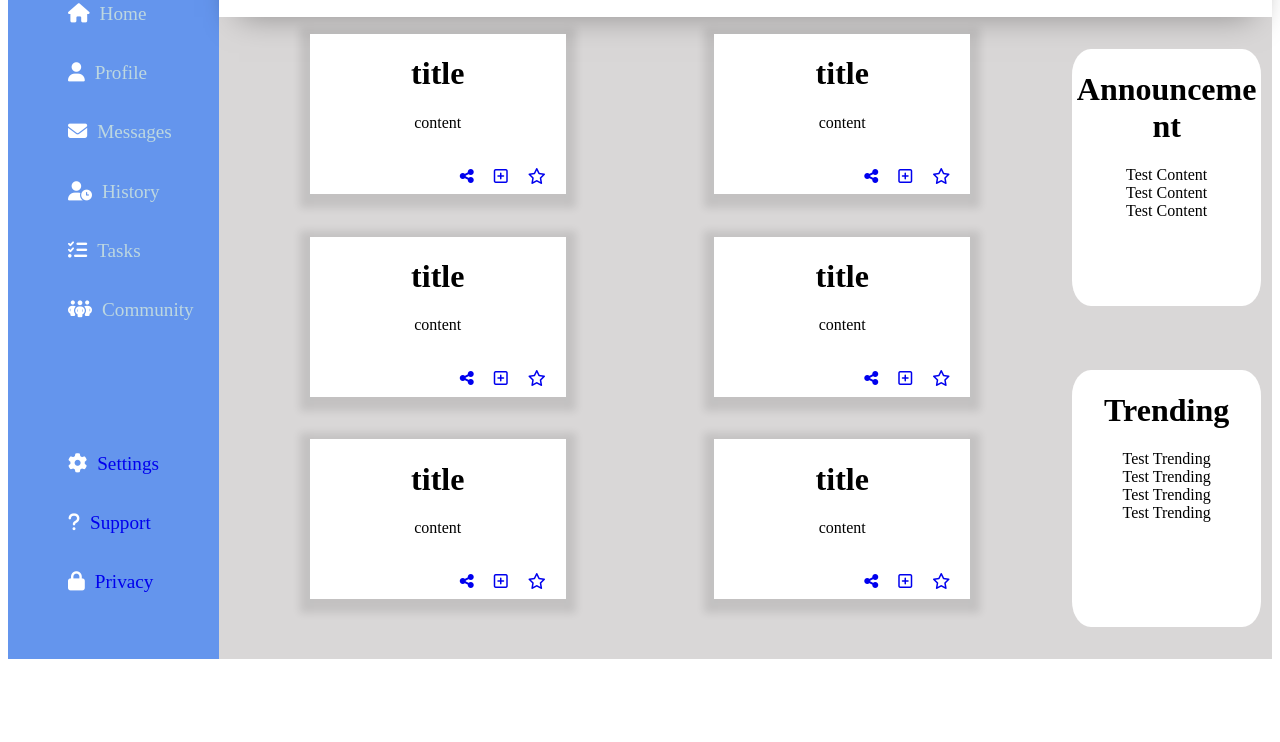
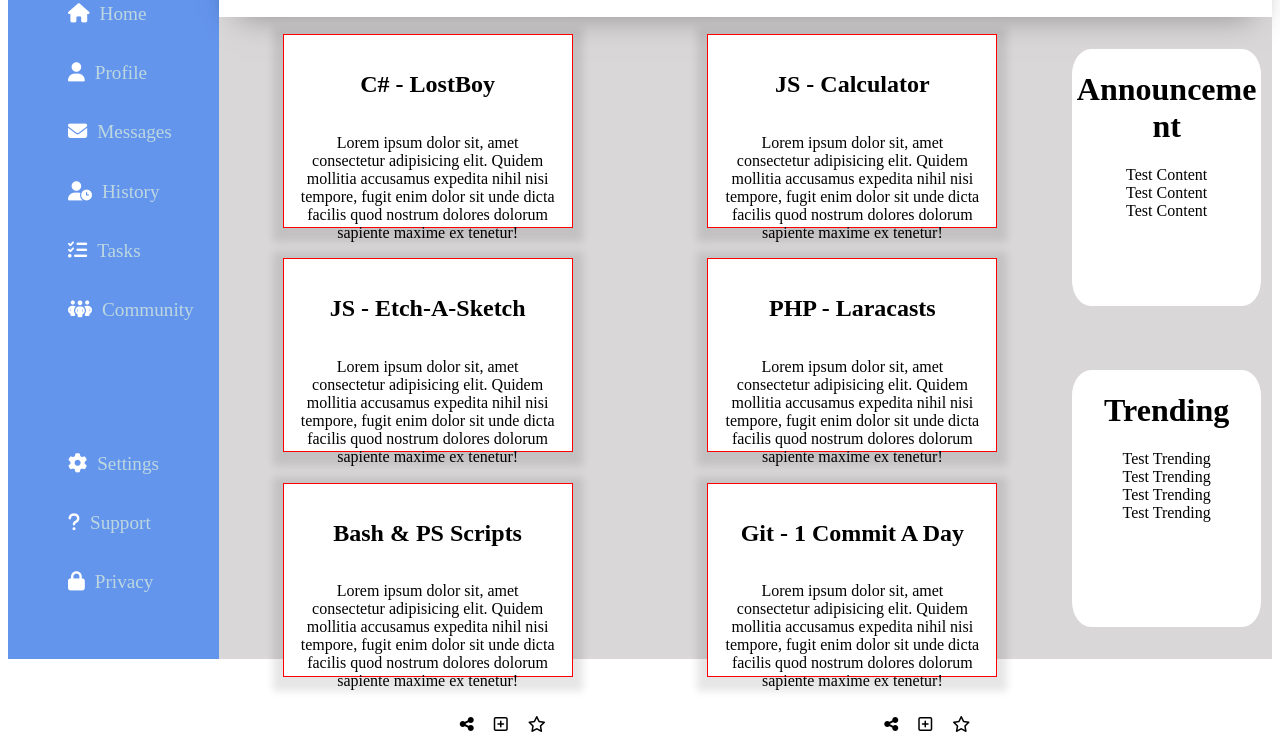
Before and after one commit to 13011brett/admin-dashboard, a plain HTML site: page index.html in a window 1280 px wide. Shown: the part 149-891 px from the top of the page. Before the commit the page ends 816 px from the top, so only its background shows below. Drawn offline with Linux system fonts and the light colour scheme.

Commit message:
Cards are more filled to show work done.

```diff
--- a/index.html
+++ b/index.html
@@ -27,9 +27,9 @@
                         <li><i class="fa-solid fa-people-group"></i><a class="option_a" href="#">Community</a></li>
                     </ul>
                     <ul>
-                        <li><i class="fa-solid fa-gear"></i><a href="#">Settings</a></li>
-                        <li><i class="fa-solid fa-question"></i><a href="#">Support</a></li>
-                        <li><i class="fa-solid fa-lock"></i><a href="#">Privacy</a></li>
+                        <li><i class="fa-solid fa-gear"></i><a class="option_a" href="#">Settings</a></li>
+                        <li><i class="fa-solid fa-question"></i><a class="option_a" href="#">Support</a></li>
+                        <li><i class="fa-solid fa-lock"></i><a class="option_a" href="#">Privacy</a></li>
                     </ul>
                 </div>
                 <div class="help-menu">
@@ -62,92 +62,92 @@
         <div class="main-content">
             <div class="projects">
                 <div class="card-project">
-                    <h1>title</h1>
-                    <p>content</p>
+                    <h2>C# - LostBoy</h2>
+                    <p>Lorem ipsum dolor sit, amet consectetur adipisicing elit. Quidem mollitia accusamus expedita nihil nisi tempore, fugit enim dolor sit unde dicta facilis quod nostrum dolores dolorum sapiente maxime ex tenetur!</p>
                     <div class="card_buttons">
                         <a href="#">
-                            <i class="fa-solid fa-share-nodes"></i>
+                            <i class="card-clickies fa-solid fa-share-nodes"></i>
                         </a>
                         <a href="#">
-                            <i class="fa-regular fa-square-plus"></i>
+                            <i class="card-clickies fa-regular fa-square-plus"></i>
                         </a>
                         <a href="#">
-                            <i class="fa-regular fa-star"></i>
+                            <i class="card-clickies fa-regular fa-star"></i>
                         </a>
                     </div>
                 </div>
                 <div class="card-project">
-                    <h1>title</h1>
-                    <p>content</p>
+                    <h2>JS - Calculator</h2>
+                    <p>Lorem ipsum dolor sit, amet consectetur adipisicing elit. Quidem mollitia accusamus expedita nihil nisi tempore, fugit enim dolor sit unde dicta facilis quod nostrum dolores dolorum sapiente maxime ex tenetur!</p>
                     <div class="card_buttons">
                         <a href="#">
-                            <i class="fa-solid fa-share-nodes"></i>
+                            <i class="card-clickies fa-solid fa-share-nodes"></i>
                         </a>
                         <a href="#">
-                            <i class="fa-regular fa-square-plus"></i>
+                            <i class="card-clickies fa-regular fa-square-plus"></i>
                         </a>
                         <a href="#">
-                            <i class="fa-regular fa-star"></i>
+                            <i class="card-clickies fa-regular fa-star"></i>
                         </a>
                     </div>
                 </div>
                 <div class="card-project">
-                    <h1>title</h1>
-                    <p>content</p>
+                    <h2>JS - Etch-A-Sketch</h2>
+                    <p>Lorem ipsum dolor sit, amet consectetur adipisicing elit. Quidem mollitia accusamus expedita nihil nisi tempore, fugit enim dolor sit unde dicta facilis quod nostrum dolores dolorum sapiente maxime ex tenetur!</p>
                     <div class="card_buttons">
                         <a href="#">
-                            <i class="fa-solid fa-share-nodes"></i>
+                            <i class="card-clickies fa-solid fa-share-nodes"></i>
                         </a>
                         <a href="#">
-                            <i class="fa-regular fa-square-plus"></i>
+                            <i class="card-clickies fa-regular fa-square-plus"></i>
                         </a>
                         <a href="#">
-                            <i class="fa-regular fa-star"></i>
+                            <i class="card-clickies fa-regular fa-star"></i>
                         </a>
                     </div>
                 </div>
                 <div class="card-project">
-                    <h1>title</h1>
-                    <p>content</p>
+                    <h2>PHP - Laracasts</h2>
+                    <p>Lorem ipsum dolor sit, amet consectetur adipisicing elit. Quidem mollitia accusamus expedita nihil nisi tempore, fugit enim dolor sit unde dicta facilis quod nostrum dolores dolorum sapiente maxime ex tenetur!</p>
                     <div class="card_buttons">
                         <a href="#">
-                            <i class="fa-solid fa-share-nodes"></i>
+                            <i class="card-clickies fa-solid fa-share-nodes"></i>
                         </a>
                         <a href="#">
-                            <i class="fa-regular fa-square-plus"></i>
+                            <i class="card-clickies fa-regular fa-square-plus"></i>
                         </a>
                         <a href="#">
-                            <i class="fa-regular fa-star"></i>
+                            <i class="card-clickies fa-regular fa-star"></i>
                         </a>
                     </div>
                 </div>
                 <div class="card-project">
-                    <h1>title</h1>
-                    <p>content</p>
+                    <h2>Bash & PS Scripts</h2>
+                    <p>Lorem ipsum dolor sit, amet consectetur adipisicing elit. Quidem mollitia accusamus expedita nihil nisi tempore, fugit enim dolor sit unde dicta facilis quod nostrum dolores dolorum sapiente maxime ex tenetur!</p>
                     <div class="card_buttons">
                         <a href="#">
-                            <i class="fa-solid fa-share-nodes"></i>
+                            <i class="card-clickies fa-solid fa-share-nodes"></i>
                         </a>
                         <a href="#">
-                            <i class="fa-regular fa-square-plus"></i>
+                            <i class="card-clickies fa-regular fa-square-plus"></i>
                         </a>
                         <a href="#">
-                            <i class="fa-regular fa-star"></i>
+                            <i class="card-clickies fa-regular fa-star"></i>
                         </a>
                     </div>
                 </div>
                 <div class="card-project">
-                    <h1>title</h1>
-                    <p>content</p>
+                    <h2>Git - 1 Commit A Day</h2>
+                    <p>Lorem ipsum dolor sit, amet consectetur adipisicing elit. Quidem mollitia accusamus expedita nihil nisi tempore, fugit enim dolor sit unde dicta facilis quod nostrum dolores dolorum sapiente maxime ex tenetur!</p>
                     <div class="card_buttons">
                         <a href="#">
-                            <i class="fa-solid fa-share-nodes"></i>
+                            <i class="card-clickies fa-solid fa-share-nodes"></i>
                         </a>
                         <a href="#">
-                            <i class="fa-regular fa-square-plus"></i>
+                            <i class="card-clickies fa-regular fa-square-plus"></i>
                         </a>
                         <a href="#">
-                            <i class="fa-regular fa-star"></i>
+                            <i class="card-clickies fa-regular fa-star"></i>
                         </a>
                     </div>
                 </div>
--- a/style.css
+++ b/style.css
@@ -89,8 +89,9 @@
     display:grid;
     text-align: center;
     padding:2%;
-    gap:0%;
+    gap:5%;
     grid-template-columns: 1fr 1fr;
+    grid-template-rows: 1fr 1fr 1fr;
 
 }
 
@@ -123,10 +124,17 @@
 }
 
 .card-project{
+    display:flex;;
+    flex-direction: column;
+    flex-grow: 0;
+    flex-shrink: 1;
+    border: 1px solid red;
     justify-self: center;
     text-align: center;
     width:20vw;
     height:20vh;
+    padding: 1em;
+    margin: 0 1em;
     background-color: white;
 
     box-shadow: 0 4px 8px 10px rgba(0,0,0,0.10);
@@ -136,7 +144,12 @@
 .card_buttons{
     display:flex;
     justify-content: end;
-    padding:10px;
+
+}
+
+.card-clickies{
+    color:black;
+
 }
 
 .card-announcement{
```
